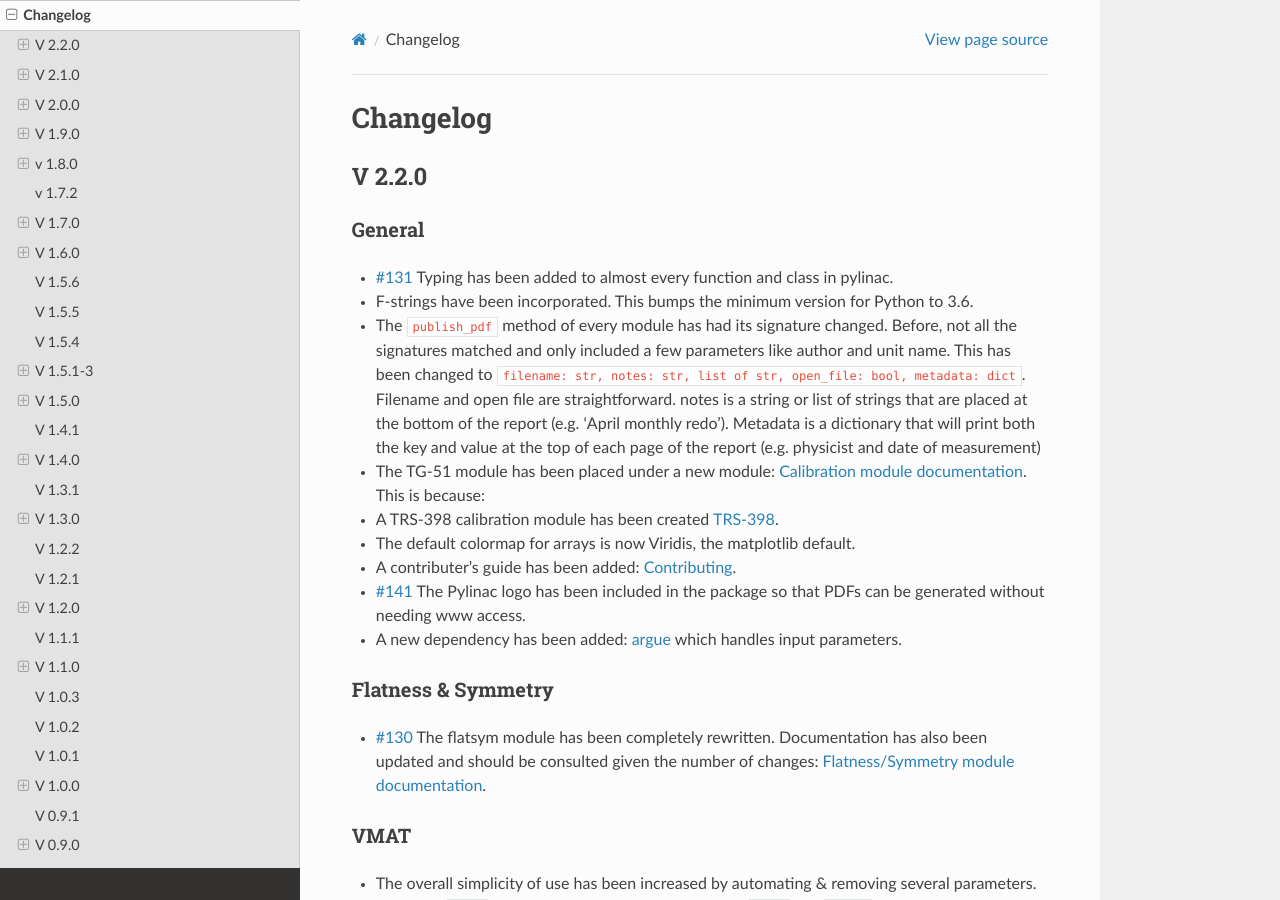
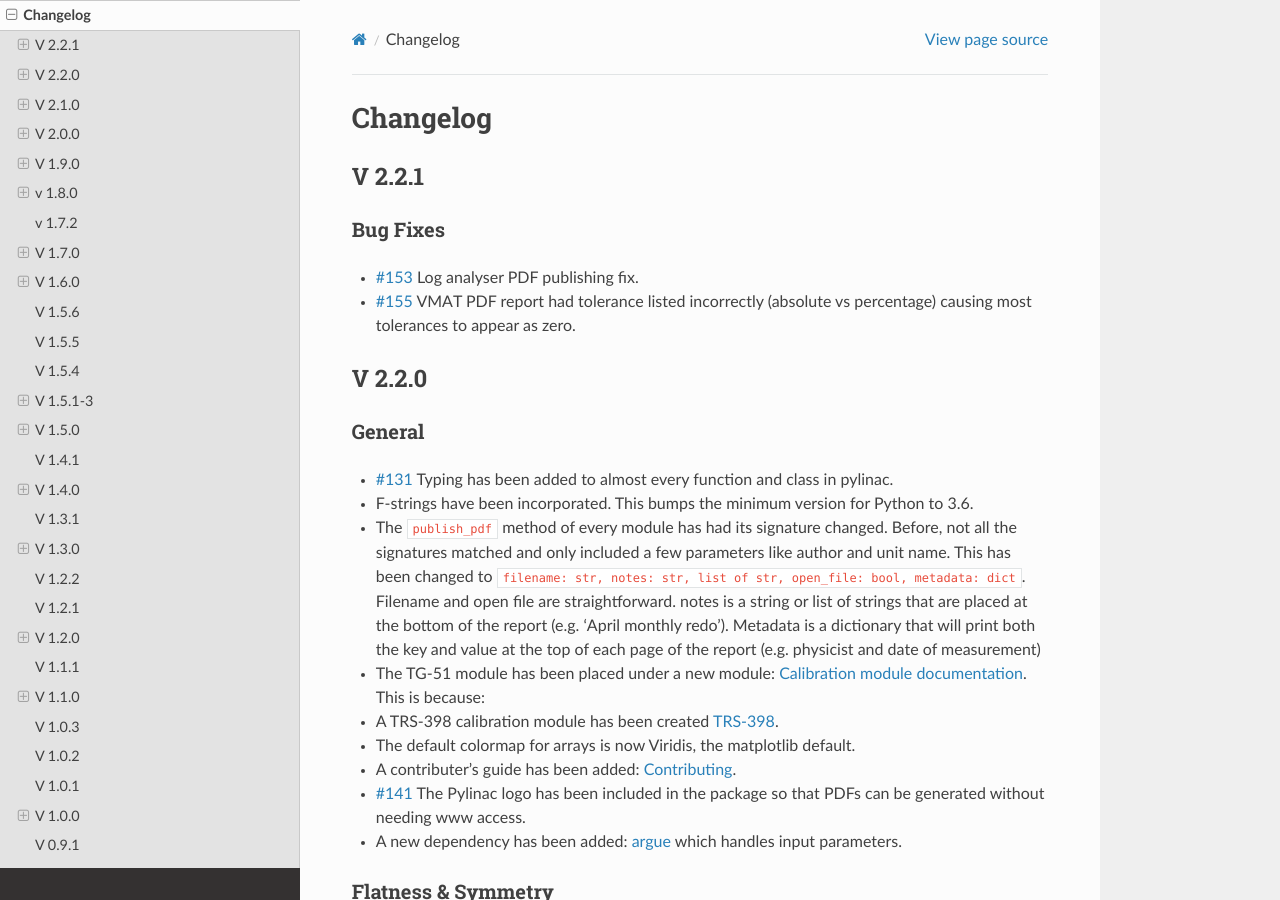
Before and after one commit to jrkerns/pylinac, a Sphinx documentation site: the page built from docs/source/changelog.rst, in a window 1280 px wide and 900 px high. Built offline with Sphinx 7.4.7 and the Read the Docs theme 2.0.0, drawn with Linux system fonts in a browser that asks for light colours; cross-references to code outside the pages are shown as plain code.

Commit message:
Doc updates and version bump to 2.2.1

```diff
--- a/docs/source/changelog.rst
+++ b/docs/source/changelog.rst
@@ -2,6 +2,15 @@
 =========
 Changelog
 =========
+
+V 2.2.1
+-------
+
+Bug Fixes
+^^^^^^^^^
+
+* `#153 <https://github.com/jrkerns/pylinac/issues/153>`_ Log analyser PDF publishing fix.
+* `#155 <https://github.com/jrkerns/pylinac/issues/155>`_ VMAT PDF report had tolerance listed incorrectly (absolute vs percentage) causing most tolerances to appear as zero.
 
 V 2.2.0
 -------
--- a/docs/source/conf.py
+++ b/docs/source/conf.py
@@ -76,7 +76,7 @@ author = 'James Kerns'
 # The short X.Y version.
 version = '2.2'
 # The full version, including alpha/beta/rc tags.
-release = '2.2.0'
+release = '2.2.1'
 
 # The language for content autogenerated by Sphinx. Refer to documentation
 # for a list of supported languages.
--- a/pylinac/__init__.py
+++ b/pylinac/__init__.py
@@ -1,8 +1,8 @@
 
 import sys
 
-__version__ = '2.2.0'
-__version_info__ = (2, 2, 0)
+__version__ = '2.2.1'
+__version_info__ = (2, 2, 1)
 
 # check python version
 if sys.version_info[0] < 3 or sys.version_info[1] < 6:
--- a/setup.py
+++ b/setup.py
@@ -1,6 +1,6 @@
 from setuptools import setup, find_packages
 
-__version__ = '2.2.0'
+__version__ = '2.2.1'
 
 
 setup(
```
